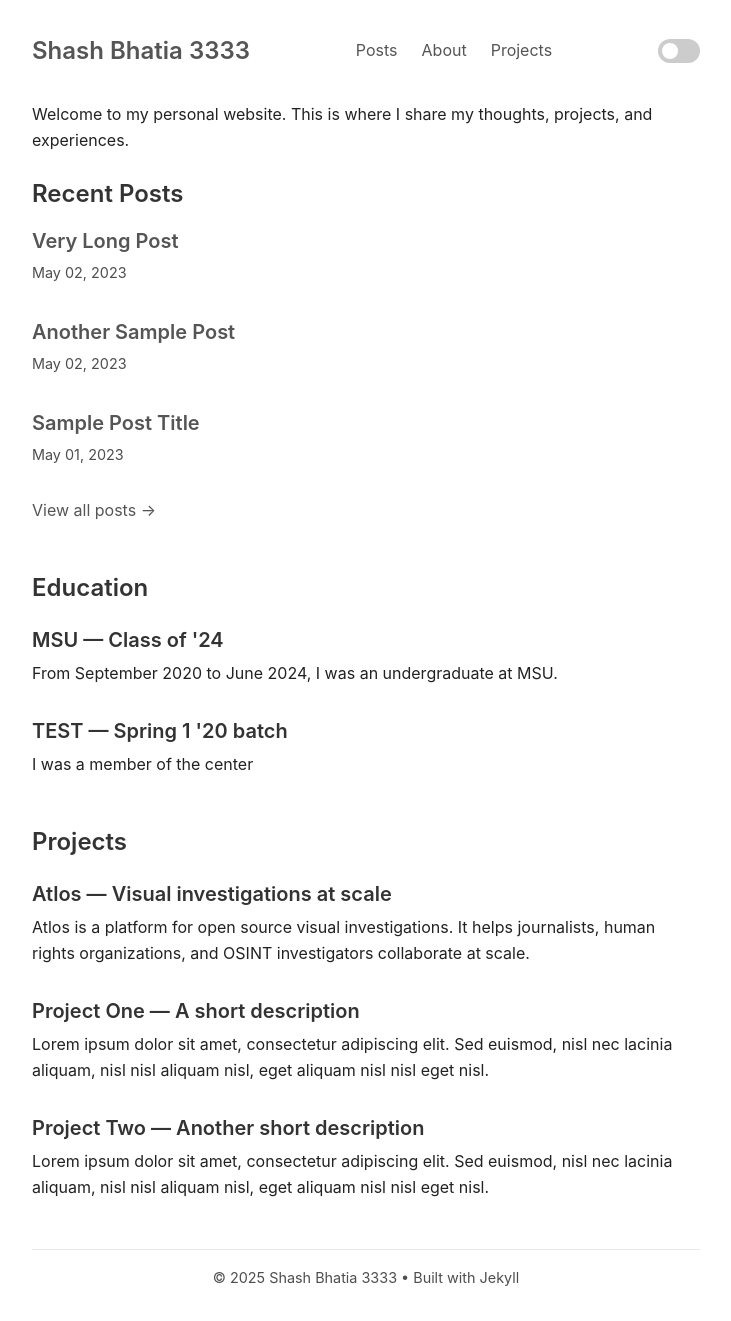
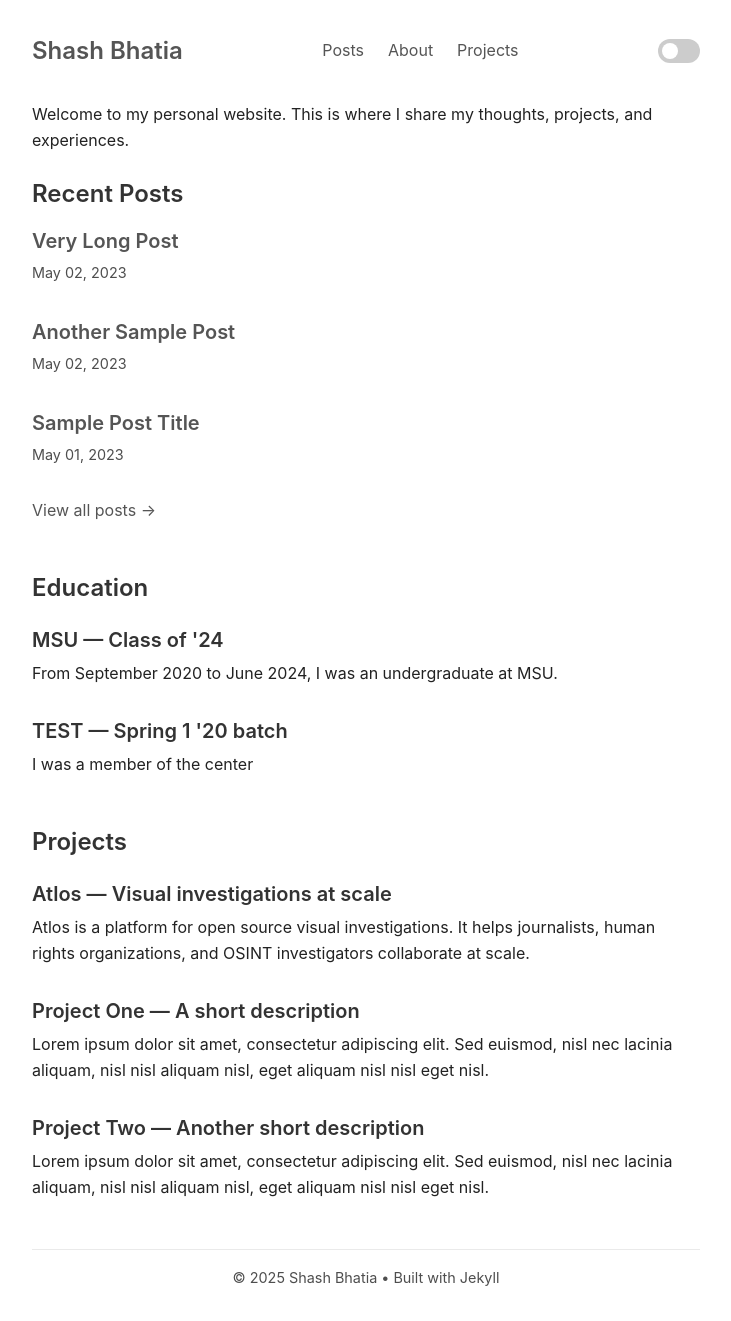
Before and after one commit to aksmisra1/ak, a Jekyll site: the page built from index.html, in a window 1280 px wide. Shown: the whole page, without its empty margins (274-1005 px from the left). Built offline with Jekyll 4.4.1, drawn with Linux system fonts in a browser that asks for light colours; some of the changed lines change nothing that is shown.

Commit message:
Updated the Name in config

```diff
--- a/_config.yml
+++ b/_config.yml
@@ -1,9 +1,8 @@
 # Site settings
-title: Shash Bhatia 3333
-description: Personal website and digital garden
-email: your-email@example.com
-baseurl: "/" # the subpath of your site, e.g. /blog
-url: "" # the base hostname & protocol for your site, e.g. http://example.com
+title: Shash Bhatia
+description: Personal website / Portfolio
+baseurl: "/"
+url: ""
 
 # Build settings
 markdown: kramdown
@@ -12,13 +11,12 @@ plugins:
   - jekyll-feed
   - jekyll-seo-tag
 
-# Collections
+
 collections:
   projects:
     output: true
     permalink: /:collection/:name/
 
-# Default front matter
 defaults:
   - scope:
       path: ""
@@ -35,7 +33,6 @@ defaults:
     values:
       layout: "default"
 
-# Exclude from processing
 exclude:
   - Gemfile
   - Gemfile.lock
```
